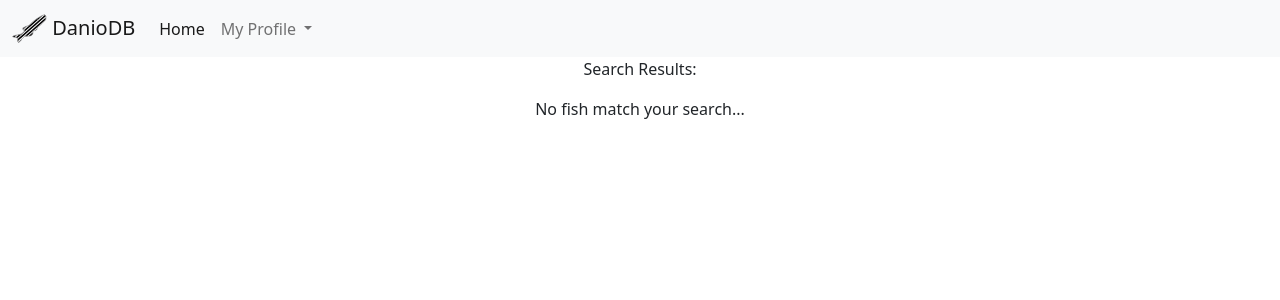
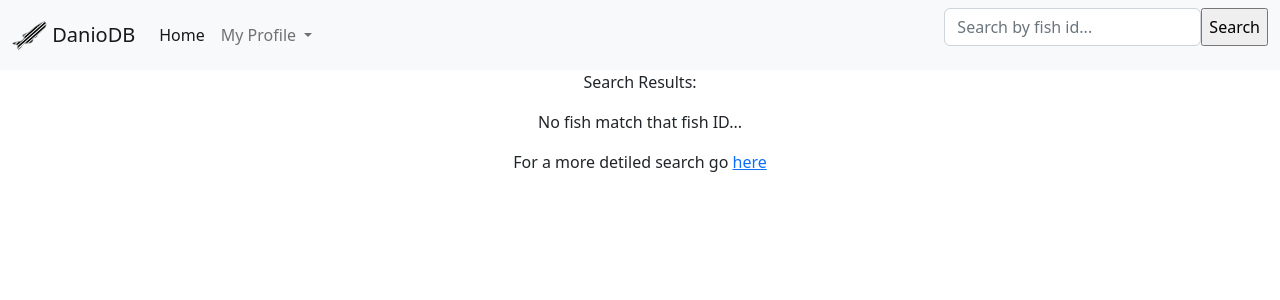
Before and after one commit to MarcusOWilliams/FishFile, a Flask app: page /search in a window 1280 px wide. Shown: the top 300 px of the page. Run offline with Flask 2, Linux system fonts and the light colour scheme; the visitor is signed in with stand-in values (Sample User, id 1); data comes from the database, SQL or seed files in the repository; both versions use the stored data as it was after the commit; data that the repository does not hold is empty; some libraries are stand-ins or nearby versions.

Commit message:
move search button

```diff
--- a/app/main/forms.py
+++ b/app/main/forms.py
@@ -4,7 +4,7 @@ from wtforms import StringField, SubmitField
 from wtforms.validators import DataRequired
 
 class SearchForm(FlaskForm):
-    search = StringField('Search', validators=[DataRequired()])
+    search = StringField('Search by fish id...', validators=[DataRequired()])
     submit = SubmitField('Search')
 
     def __init__(self, *args, **kwargs):
--- a/app/templates/base.html
+++ b/app/templates/base.html
@@ -109,6 +109,16 @@
               {%endif%}
             </li>
           </ul>
+          <ul>
+
+            {% if g.search_form %}
+            <form class="d-flex" role="search" method="get"
+                    action="{{ url_for('main.search') }}">
+                    {{ g.search_form.search(size=20, class='form-control', placeholder=g.search_form.search.label.text) }}
+                    {{ g.search_form.submit() }}
+            </form>
+            {% endif %}
+          </ul>
         </div>
       </div>
     </nav>
--- a/app/templates/fishsearch.html
+++ b/app/templates/fishsearch.html
@@ -9,7 +9,7 @@
             {% include 'subtemplates/_fish.html'%}
         {%endfor%}
     {% else %}
-        <p>No fish match your search...</p>
+        <p>No fish match that fish ID...</p>
     {% endif %}
-
+    <p>For a more detiled search go <a href="#">here</a></p>
 {% endblock %}
```
Also changed, not shown: app/templates/index.html (+0 -9 lines), app.db.
